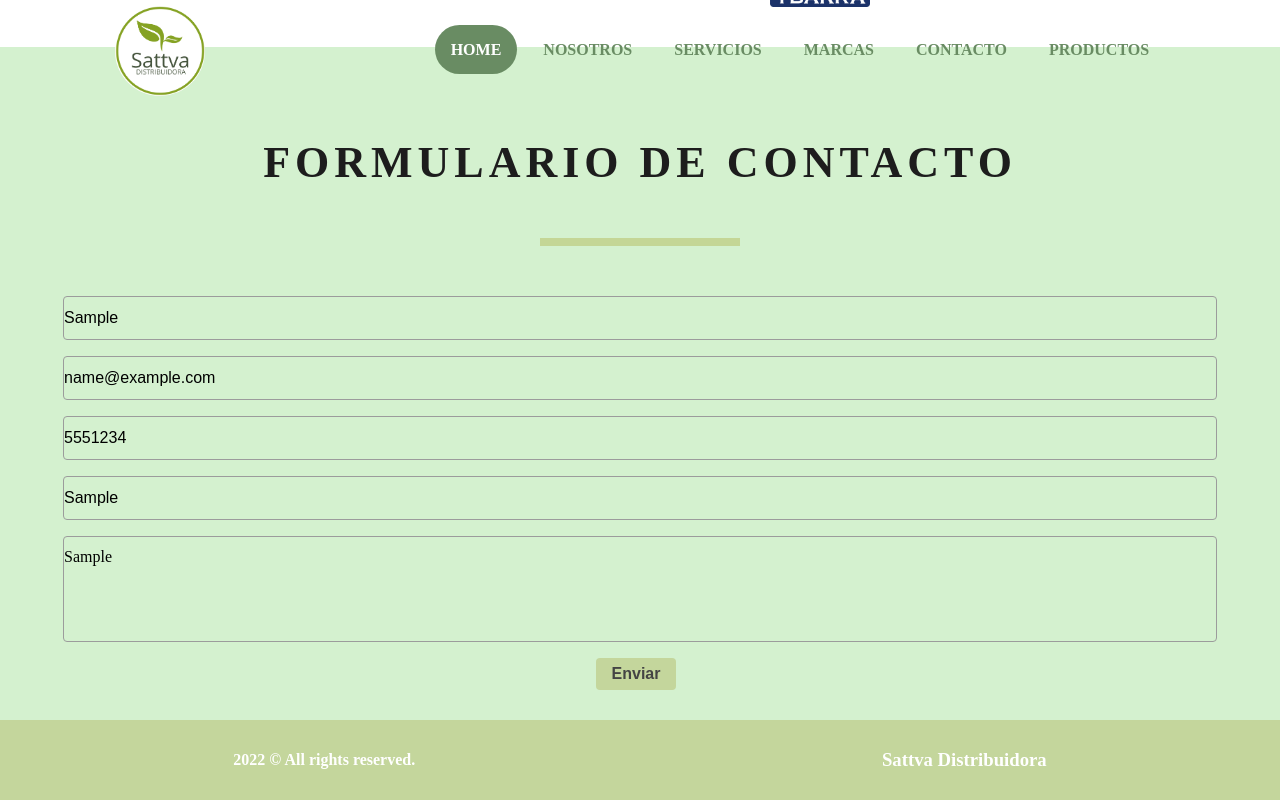
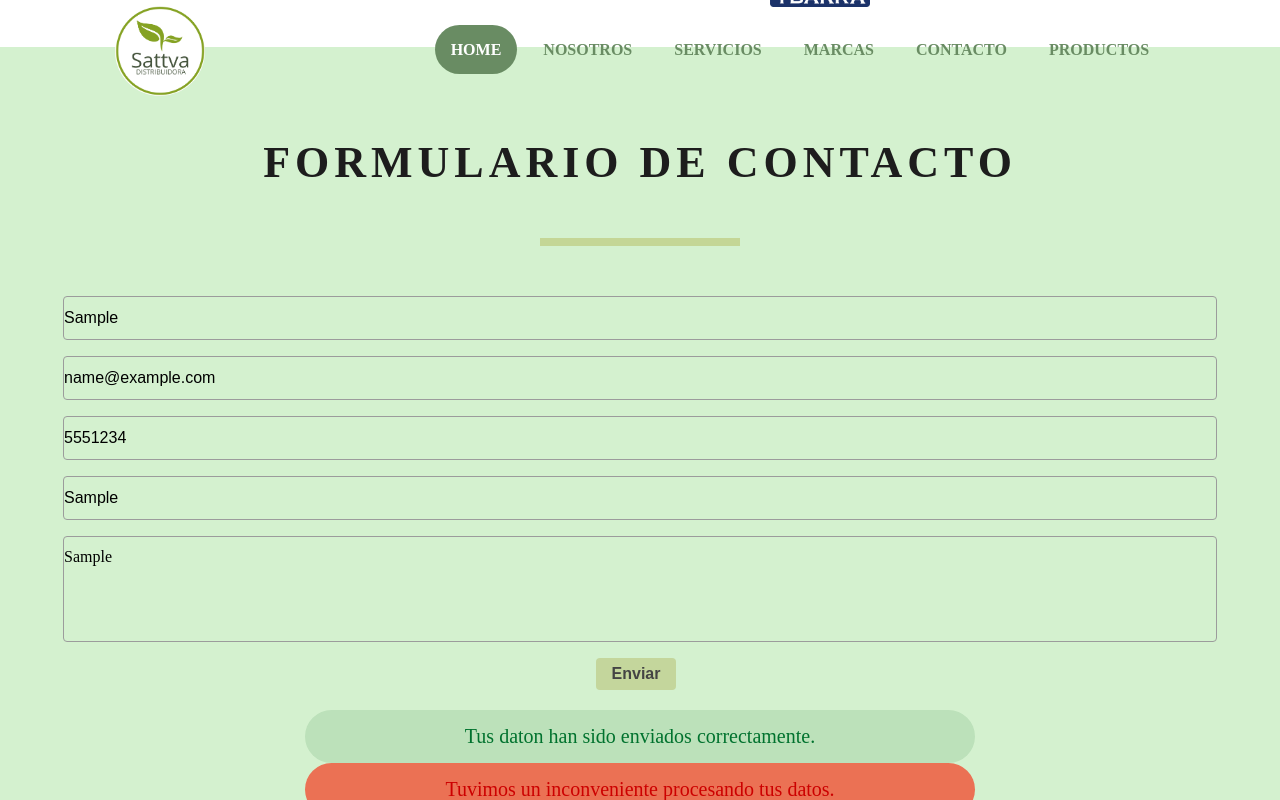
Before and after one commit to Gastonjz21/sattva, a React (Create React App) app: page / in a window 1280 px wide. Both pictures are taken after typing "Sample", "name@example.com", "5551234", "Sample", "Sample" into the empty fields and a click on the input "Enviar". Shown: the part 2861-3661 px from the top of the page. Built offline with nearby package versions, Linux system fonts and the light colour scheme; no server answers.

Commit message:
Agregado de notificacion en envio de formulario

```diff
--- a/src/views/Home/Contact/ContactForm.js
+++ b/src/views/Home/Contact/ContactForm.js
@@ -5,6 +5,8 @@ import "./contactform.css"
 
 const ContactForm = () => {
   const [user, setUser] = useState({name:"", email:"", phone_number:"", subject:"", cmessage:""});
+  const [success, setSucces] = useState(false);
+  const [error, setError] = useState(false);
 
   const handleChange = function(event) {
     const property = event.target.name
@@ -19,6 +21,12 @@ const ContactForm = () => {
         url:"https://sattbaback.herokuapp.com/api/insertContacto",
         method: "post",
         data: user
+      }
+    ).then(
+      setSucces(true)
+    ).catch(
+      function(error){
+        setError(true)
       }
     )
   }
@@ -73,6 +81,18 @@ const ContactForm = () => {
 
         <input type="submit" value="Enviar" className="buttom"/>
 
+        {success &&
+          <div className="alert-succes">
+            Tus daton han sido enviados correctamente.
+        </div>
+        }
+
+        {error &&
+          <div className="alert-error">
+            Tuvimos un inconveniente procesando tus datos.
+        </div>
+        }
+
       </form>
 
     </div>
--- a/src/views/Home/Contact/contactform.css
+++ b/src/views/Home/Contact/contactform.css
@@ -52,3 +52,27 @@ input[type="submit"]{
 .buttom:hover {
   background-color: #86995d;
 }
+
+
+.alert-succes {
+  width: 50%;
+  margin: auto;
+  margin-top: 20px;
+  color: #00722e;
+  padding: 15px;
+  background-color: #bce1ba;
+  border-radius: 50px;
+  font-size: 20px;
+  transition: all .5s ease;
+}
+
+.alert-error {
+  width: 50%;
+  margin: auto;
+  color: #cc0000;
+  padding: 15px;
+  background-color: #eb7154;
+  border-radius: 50px;
+  font-size: 20px;
+  transition: all .5s ease;
+}
```
